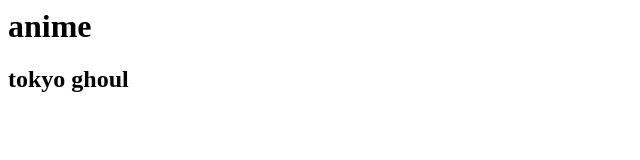
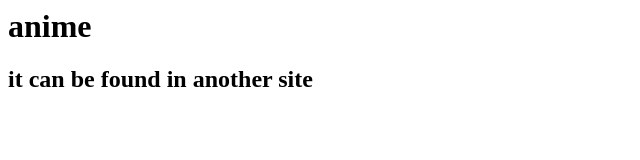
Before and after one commit to lilwap/joke, a plain HTML site: page index.html in a window 1280 px wide. Shown: the whole page, without its empty margins (0-640 px from the left). Drawn offline with Linux system fonts and the light colour scheme.

Commit message:
Update index.html

```diff
--- a/index.html
+++ b/index.html
@@ -6,7 +6,7 @@
     anime
   </h1>
   <h2>
-    tokyo ghoul
+    it can be found in another site
   </h2>
 
 </body>
```
